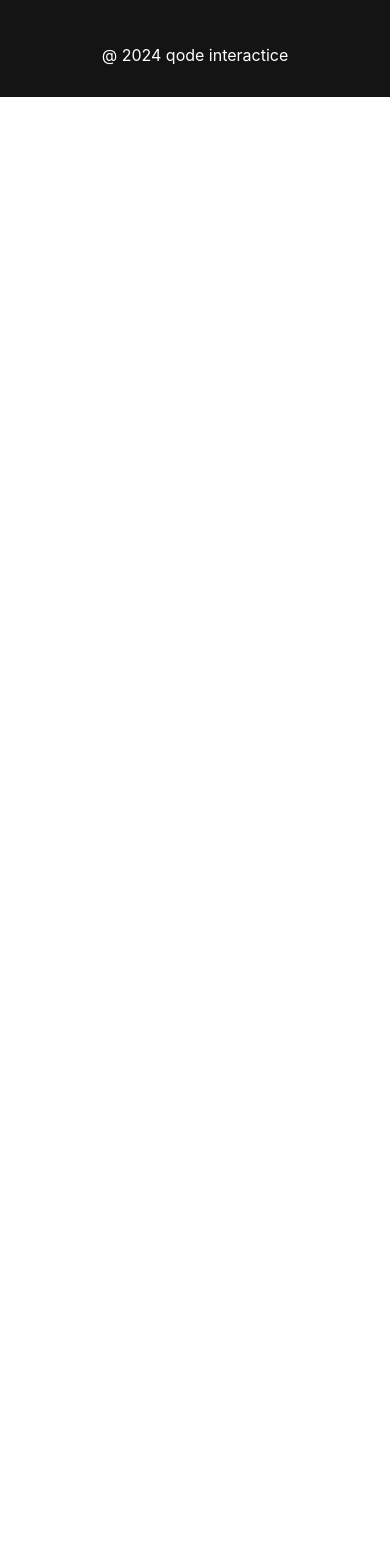
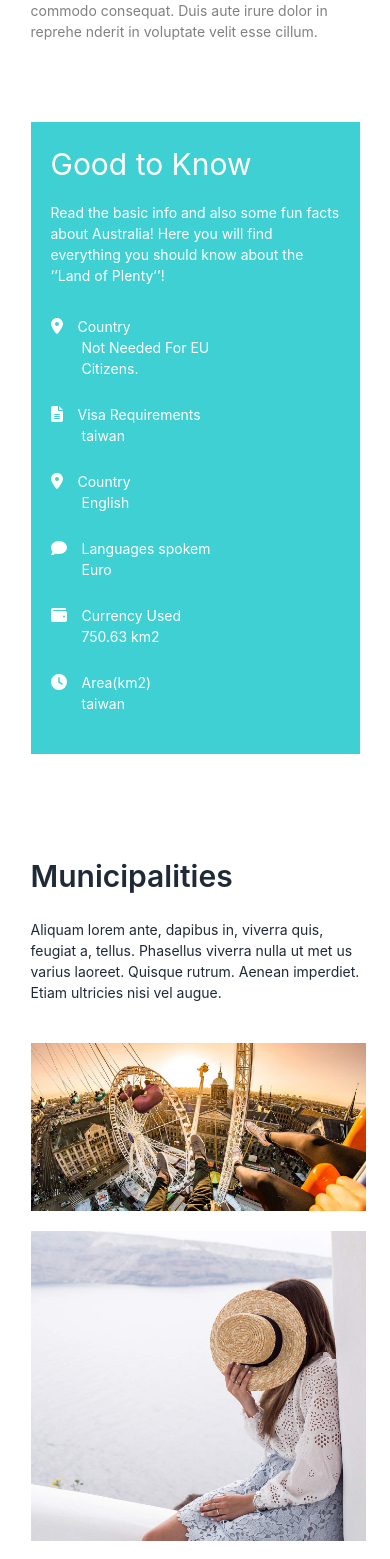
Before and after one commit to sazzadhossain1/musafir, a React (Create React App) app: page / in a window 390 px wide. Shown: the part 1924-3483 px from the top of the page. Before the commit the page ends 2021 px from the top, so only its background shows below. Built offline with nearby package versions, Linux system fonts and the light colour scheme.

Commit message:
home page responsive done

```diff
--- a/src/component/Contact/Contact.css
+++ b/src/component/Contact/Contact.css
@@ -51,8 +51,3 @@
   gap: 20px;
   margin-bottom: 10px;
 }
-
-.contact_leaveAreply_div {
-  width: 75%;
-  margin: auto;
-}
--- a/src/component/Contact/Contact.js
+++ b/src/component/Contact/Contact.js
@@ -93,10 +93,6 @@ const Contact = () => {
           </div>
         </div>
       </div>
-      {/*  */}
-      <div className="contact_leaveAreply_div">
-        <LeaveAreply></LeaveAreply>
-      </div>
     </div>
   );
 };
--- a/src/component/Footer/Footer.js
+++ b/src/component/Footer/Footer.js
@@ -68,7 +68,7 @@ const Footer = () => {
           </p>
         </div>
       </div>
-      <span className="footer_qode">@ 2024 qode interactice</span>
+      <span className="footer_qode">© 2024 qode interactice</span>
     </div>
   );
 };
--- a/src/component/GoodToKnow/GoodToKnow.css
+++ b/src/component/GoodToKnow/GoodToKnow.css
@@ -27,3 +27,13 @@
   align-items: center;
   gap: 15px;
 }
+
+@media screen and (max-width: 1000px) {
+  .good_to_know_parent_flex_div {
+    display: grid;
+    grid-template-columns: 1fr;
+  }
+  .good_to_know_last_P {
+    margin-left: 31px;
+  }
+}
--- a/src/component/GoodToKnow/GoodToKnow.js
+++ b/src/component/GoodToKnow/GoodToKnow.js
@@ -23,42 +23,42 @@ const GoodToKnow = () => {
             <FontAwesomeIcon icon={faLocationDot} />
             <p>Country</p>
           </div>
-          <p>Not Needed For EU Citizens.</p>
+          <p className="good_to_know_last_P">Not Needed For EU Citizens.</p>
         </div>
         <div className="good_to_know_parent_flex_div">
           <div className="good_to_know_icon_flex_div">
             <FontAwesomeIcon icon={faFileLines} />
             <p>Visa Requirements</p>
           </div>
-          <p>taiwan</p>
+          <p className="good_to_know_last_P">taiwan</p>
         </div>
         <div className="good_to_know_parent_flex_div">
           <div className="good_to_know_icon_flex_div">
             <FontAwesomeIcon icon={faLocationDot} />
             <p>Country</p>
           </div>
-          <p>English</p>
+          <p className="good_to_know_last_P">English</p>
         </div>
         <div className="good_to_know_parent_flex_div">
           <div className="good_to_know_icon_flex_div">
             <FontAwesomeIcon icon={faComment} />
             <p>Languages spokem</p>
           </div>
-          <p>Euro</p>
+          <p className="good_to_know_last_P">Euro</p>
         </div>
         <div className="good_to_know_parent_flex_div">
           <div className="good_to_know_icon_flex_div">
             <FontAwesomeIcon icon={faWallet} />
             <p>Currency Used</p>
           </div>
-          <p>750.63 km2</p>
+          <p className="good_to_know_last_P">750.63 km2</p>
         </div>
         <div className="good_to_know_parent_flex_div">
           <div className="good_to_know_icon_flex_div">
             <FontAwesomeIcon icon={faClock} />
             <p>Area(km2)</p>
           </div>
-          <p>taiwan</p>
+          <p className="good_to_know_last_P">taiwan</p>
         </div>
       </div>
     </div>
--- a/src/component/Home/Home.css
+++ b/src/component/Home/Home.css
@@ -10,3 +10,16 @@
   /* box-shadow: 1px 1px 10px 1px rgb(230, 230, 230); */
   box-shadow: 10px 10px 20px 0px rgba(206, 206, 206, 0.5);
 }
+
+@media screen and (max-width: 1250px) {
+  .home_flex_div {
+    display: grid;
+    grid-template-columns: repeat(1, 1fr);
+  }
+}
+@media screen and (max-width: 400px) {
+  .home_flex_div {
+    width: 100%;
+    padding: 50px;
+  }
+}
--- a/src/component/Home/Home.js
+++ b/src/component/Home/Home.js
@@ -12,7 +12,7 @@ const Home = () => {
     <div>
       <HeroSection></HeroSection>
 
-      {/* <div className="home_flex_div">
+      <div className="home_flex_div">
         <div>
           <TouristPlaces></TouristPlaces>
           <GoodToKnow></GoodToKnow>
@@ -22,7 +22,7 @@ const Home = () => {
         <div>
           <RightSideContent></RightSideContent>
         </div>
-      </div> */}
+      </div>
     </div>
   );
 };
--- a/src/component/LeaveAreply/LeaveAreply.css
+++ b/src/component/LeaveAreply/LeaveAreply.css
@@ -36,3 +36,14 @@
   padding: 10px;
   margin-top: 10px;
 }
+
+@media screen and (max-width: 750px) {
+  .textarea {
+    height: 200px;
+  }
+}
+@media screen and (max-width: 550px) {
+  .textarea {
+    height: 150px;
+  }
+}
--- a/src/component/Municipalities/Municipalities.css
+++ b/src/component/Municipalities/Municipalities.css
@@ -34,3 +34,66 @@
 .municipalitiesPhoto_grid_div img {
   width: 100%;
 }
+
+@media screen and (max-width: 1600px) {
+  .Municipalities_photo_flex_div {
+    width: 90%;
+  }
+  .MunicipalitiesPhotoOne {
+    width: 75%;
+    height: 305px;
+  }
+
+  .MunicipalitiesPhotoTwo {
+    width: 35%;
+    height: 310px;
+  }
+  .municipalitiesPhoto_grid_div {
+    display: grid;
+    grid-template-columns: repeat(3, 1fr);
+    gap: 20px;
+    margin-top: 20px;
+
+    width: 102%;
+  }
+}
+@media screen and (max-width: 1250px) {
+  .Municipalities_photo_flex_div {
+    width: 90%;
+  }
+  .municipalitiesPhoto_grid_div {
+    display: grid;
+    grid-template-columns: repeat(3, 1fr);
+    gap: 20px;
+    margin-top: 20px;
+
+    width: 102%;
+  }
+  .MunicipalitiesPhotoOne {
+    width: 75%;
+  }
+
+  .MunicipalitiesPhotoTwo {
+    width: 35%;
+  }
+}
+@media screen and (max-width: 1250px) {
+  .Municipalities_photo_flex_div {
+    width: 102%;
+    display: grid;
+    grid-template-columns: 1fr;
+  }
+  .municipalitiesPhoto_grid_div {
+    display: grid;
+    grid-template-columns: repeat(1, 1fr);
+  }
+
+  .MunicipalitiesPhotoOne {
+    width: 100%;
+    height: auto;
+  }
+
+  .MunicipalitiesPhotoTwo {
+    width: 100%;
+  }
+}
--- a/src/component/Navigation/Navigation.css
+++ b/src/component/Navigation/Navigation.css
@@ -72,7 +72,7 @@ small:hover {
   display: flex;
   align-items: center;
   justify-content: space-between;
-  width: 100%;
+  width: 90%;
   margin: auto;
   /* background-color: red; */
   padding: 0px 10px;
--- a/src/component/Navigation/Navigation.js
+++ b/src/component/Navigation/Navigation.js
@@ -113,11 +113,11 @@ const Navigation = () => {
               </Link>
             </li>
           </ul>
-          <div className="shipping_and_bars_icon_div">
+          {/* <div className="shipping_and_bars_icon_div">
             <FontAwesomeIcon className="shopping_icon" icon={faCartShopping} />
 
             <FontAwesomeIcon className="bars_icon" icon={faBars} />
-          </div>
+          </div> */}
         </div>
       </div>
     </div>
--- a/src/component/TouristPlaces/TouristPlaces.css
+++ b/src/component/TouristPlaces/TouristPlaces.css
@@ -24,3 +24,9 @@
   color: #808080;
   font-size: 14px;
 }
+
+@media screen and (max-width: 950px) {
+  .touristPlacesPhoto_grid_div {
+    grid-template-columns: 1fr;
+  }
+}
```
